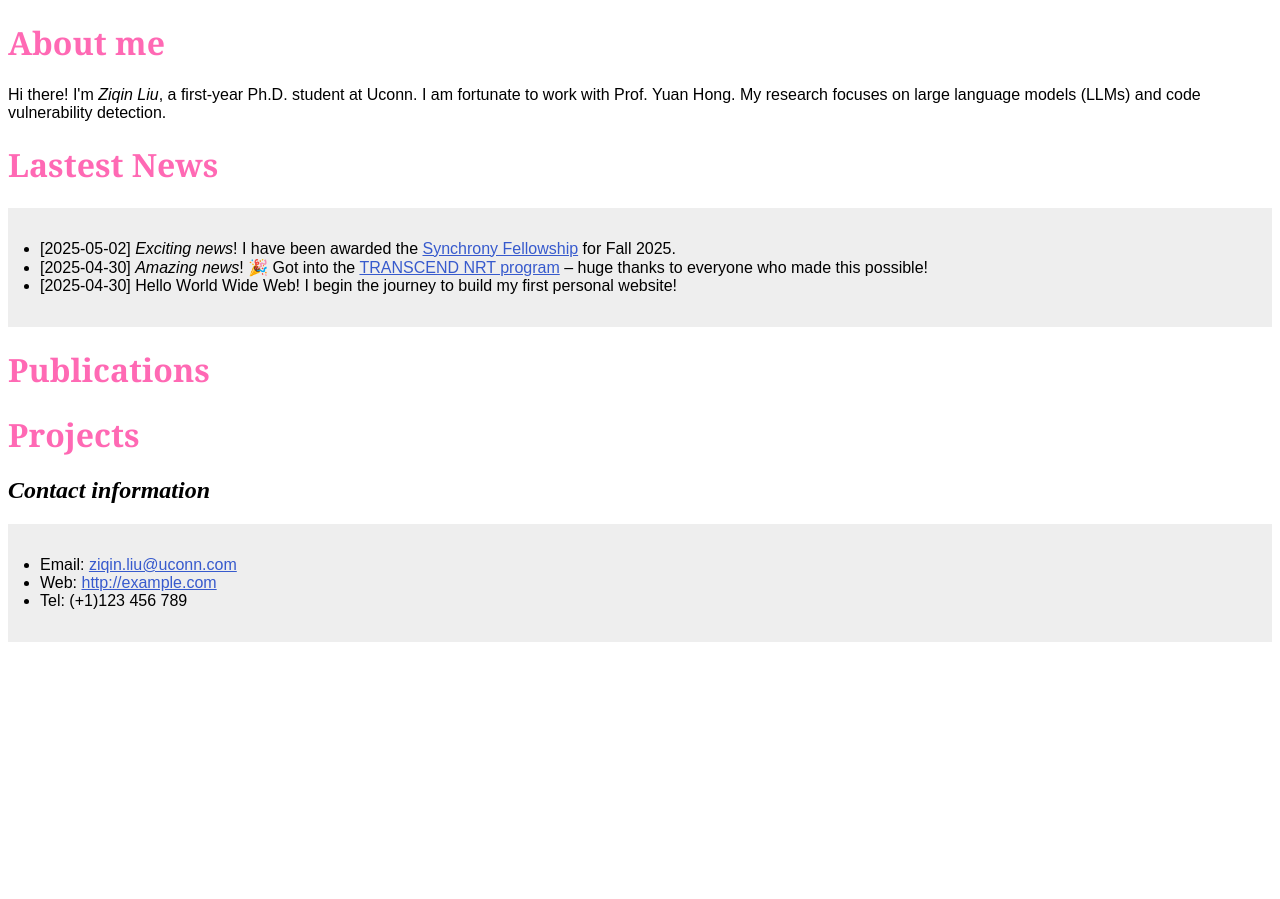
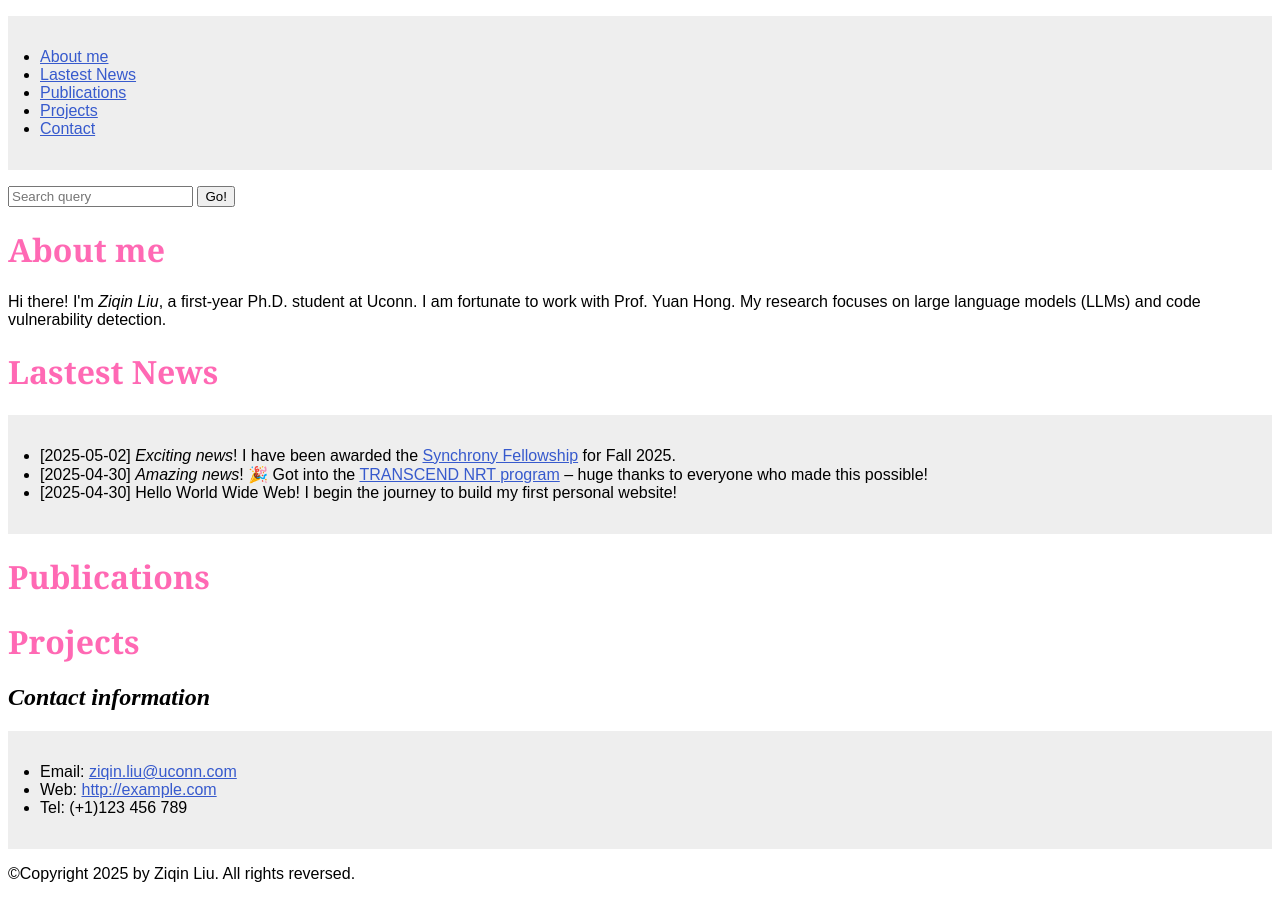
Before and after one commit to Tzechinh-Liu/Tzechinh-Liu.github.io, a plain HTML site: page index.html in a window 1280 px wide. Before the commit the page ends 800 px from the top, so only its background shows below. Drawn offline with Linux system fonts and the light colour scheme; a script that the page names is missing.

Commit message:
structure index.html

```diff
--- a/index.html
+++ b/index.html
@@ -14,6 +14,24 @@
 
   <body>
 
+    <main>
+
+      <nav>
+        <ul>
+          <li><a href="#">About me</a></li>
+          <li><a href="#">Lastest News</a></li>
+          <li><a href="#">Publications</a></li>
+          <li><a href="#">Projects</a></li>
+          <li><a href="#">Contact</a></li>
+        </ul>
+
+        <!-- A Search form: another common non-linear way to navigate through a site. -->
+
+        <form>
+          <input type="search" name="q" placeholder="Search query" />
+          <input type="submit" value="Go!" />
+        </form>
+      </nav>
 
       <h1>About me</h1>
 
@@ -34,12 +52,20 @@
 
       <h1>Projects</h1>
 
+    </main>
 
+    <aside>
       <h2>Contact information</h2>
       <ul>
         <li>Email: <a href="ziqin.liu@uconn.com">ziqin.liu@uconn.com</a></li>
         <li>Web: <a href="http://example.com">http://example.com</a></li>
         <li>Tel: (+1)123 456 789</li>
       </ul>
+    </aside>
+
+  <footer>
+    <p>©Copyright 2025 by Ziqin Liu. All rights reversed.</p>
+  </footer>
+
   </body>
 </html>
```
Lines whose indentation alone changed are shown as unchanged.
